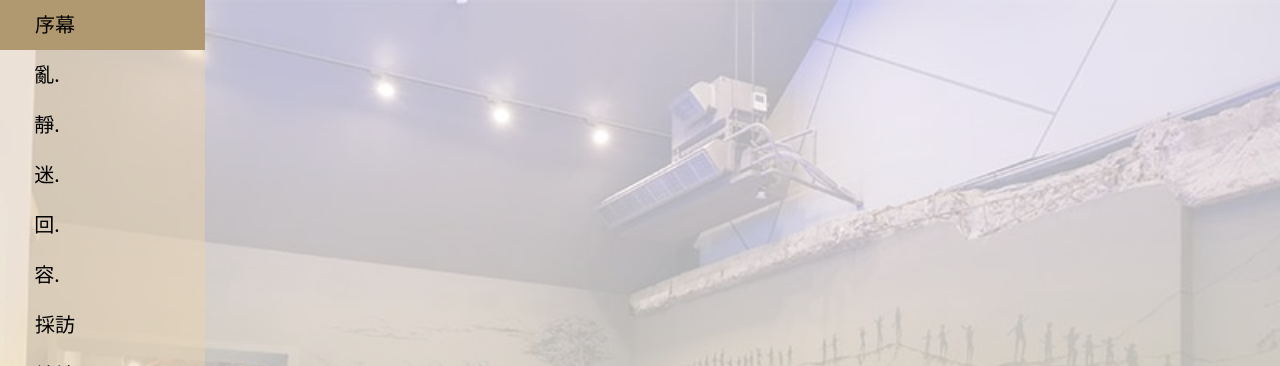
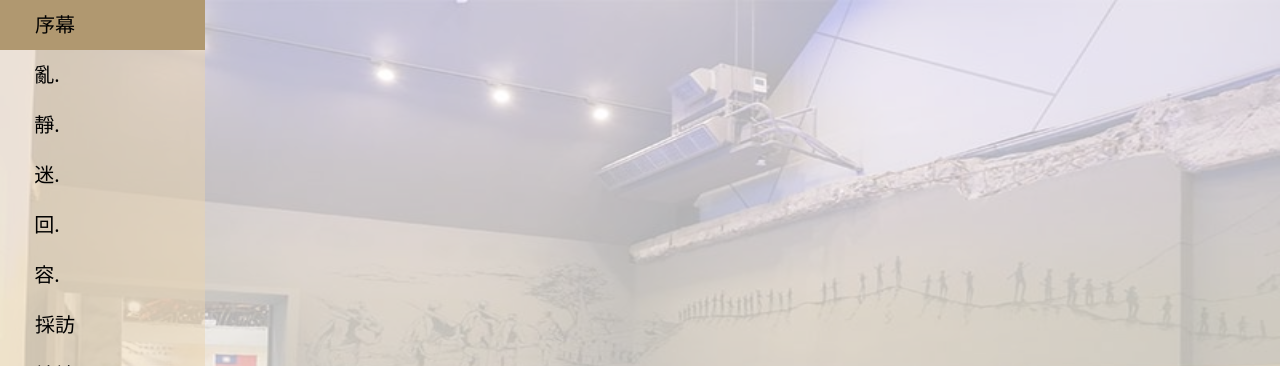
Before and after one commit to ERIC955/portrait, a plain HTML site: page index.html in a window 1280 px wide. Shown: the top 366 px of the page. Drawn offline with nearby package versions, Linux system fonts and the light colour scheme.

Commit message:
first commit

```diff
--- a/index.html
+++ b/index.html
@@ -19,10 +19,11 @@ body {
     100% { opacity: 1; }
 }
 .bg{
-    background-image: url("/img0464.jpg");
     background-size: cover;
     opacity: 0.3;
     position: relative;
+    width: 100%;
+    background-position: center;
 }
 .t{
     position: absolute;
@@ -91,7 +92,7 @@ a:hover{
                 </div>
         </div>
         <div class="d">
-            <div style="height: 100vh; " class="bg"></div>
+            <img src="/img0464.jpg" alt="" class="bg" style="height: 100vh; " >
             <div class="d-flex justify-content-center align-items-center h-100  t"
             style="height: 10px !important;">
                 <div class="" style="width: 600px; opacity:1;">
```
